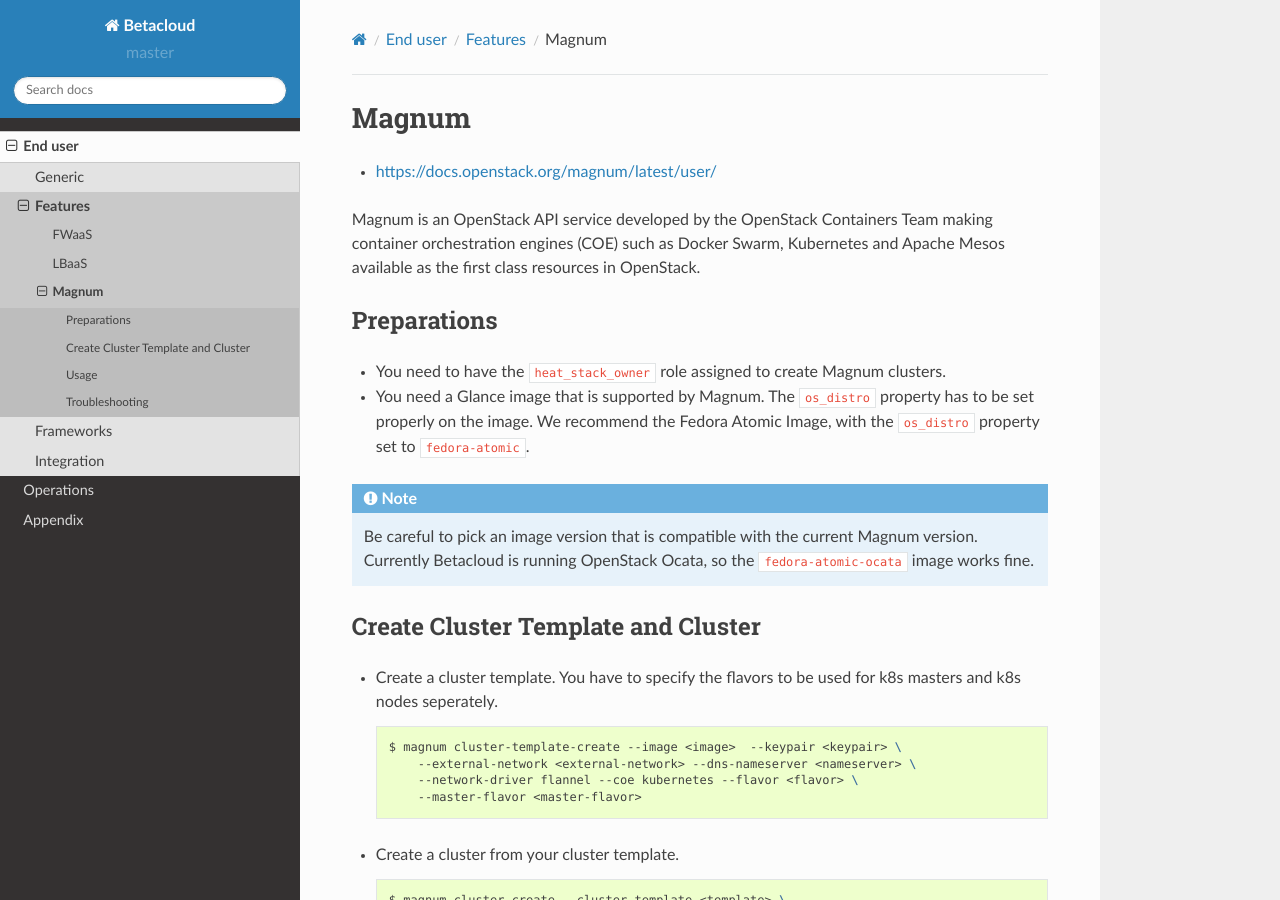
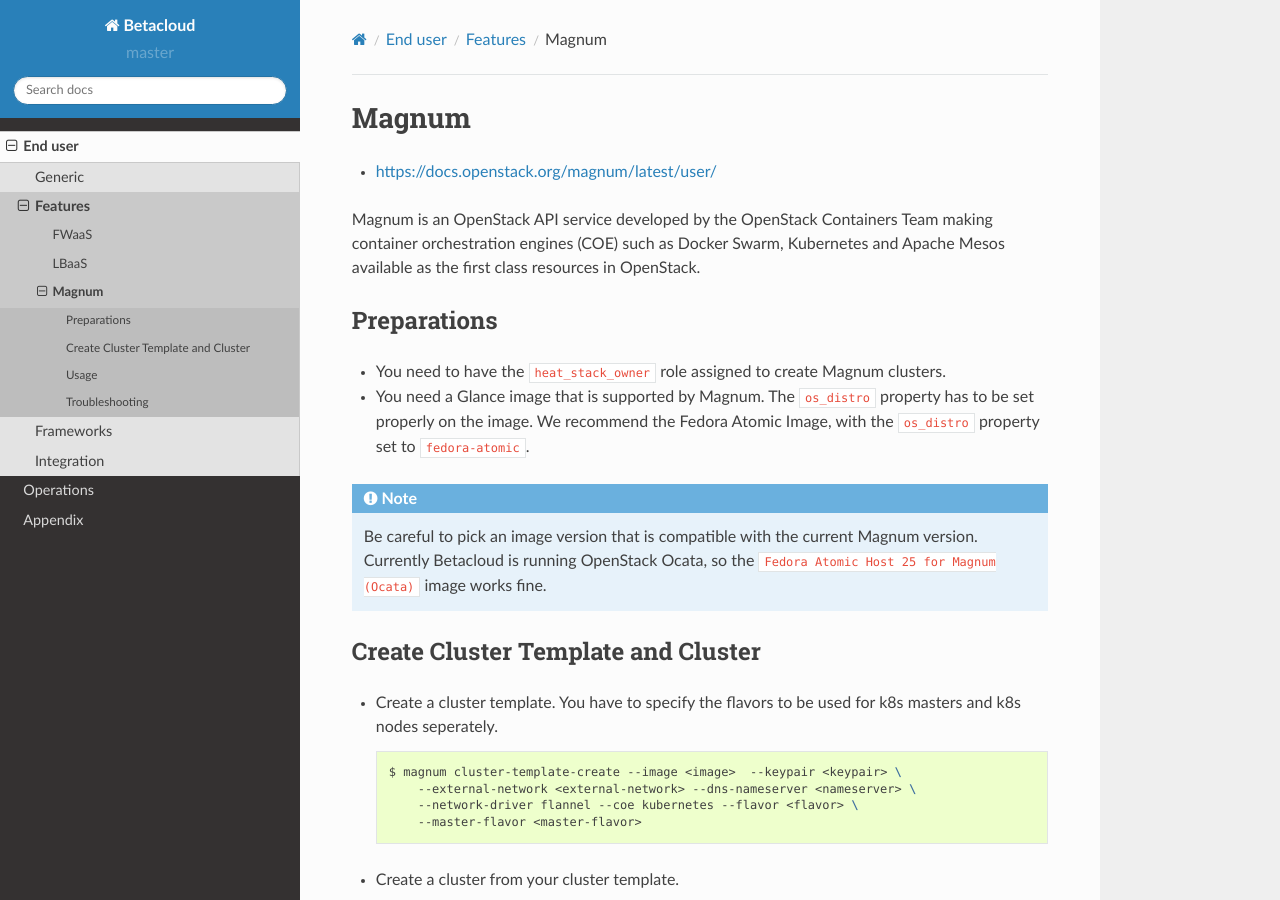
Before and after one commit to betacloud/documentation, a Sphinx documentation site: the page built from source/end-user/features/magnum.rst, in a window 1280 px wide and 900 px high. Built offline with Sphinx 7.4.7 and the Read the Docs theme 2.0.0, drawn with Linux system fonts in a browser that asks for light colours; pages that are not in the unit, such as notebooks, are missing from menus.

Commit message:
magnum: Correct image name

```diff
--- a/source/end-user/features/magnum.rst
+++ b/source/end-user/features/magnum.rst
@@ -22,7 +22,7 @@
 
    Be careful to pick an image version that is compatible with the current
    Magnum version. Currently Betacloud is running OpenStack Ocata, so the
-   ``fedora-atomic-ocata`` image works fine.
+   ``Fedora Atomic Host 25 for Magnum (Ocata)`` image works fine.
 
 Create Cluster Template and Cluster
 ===================================
```
